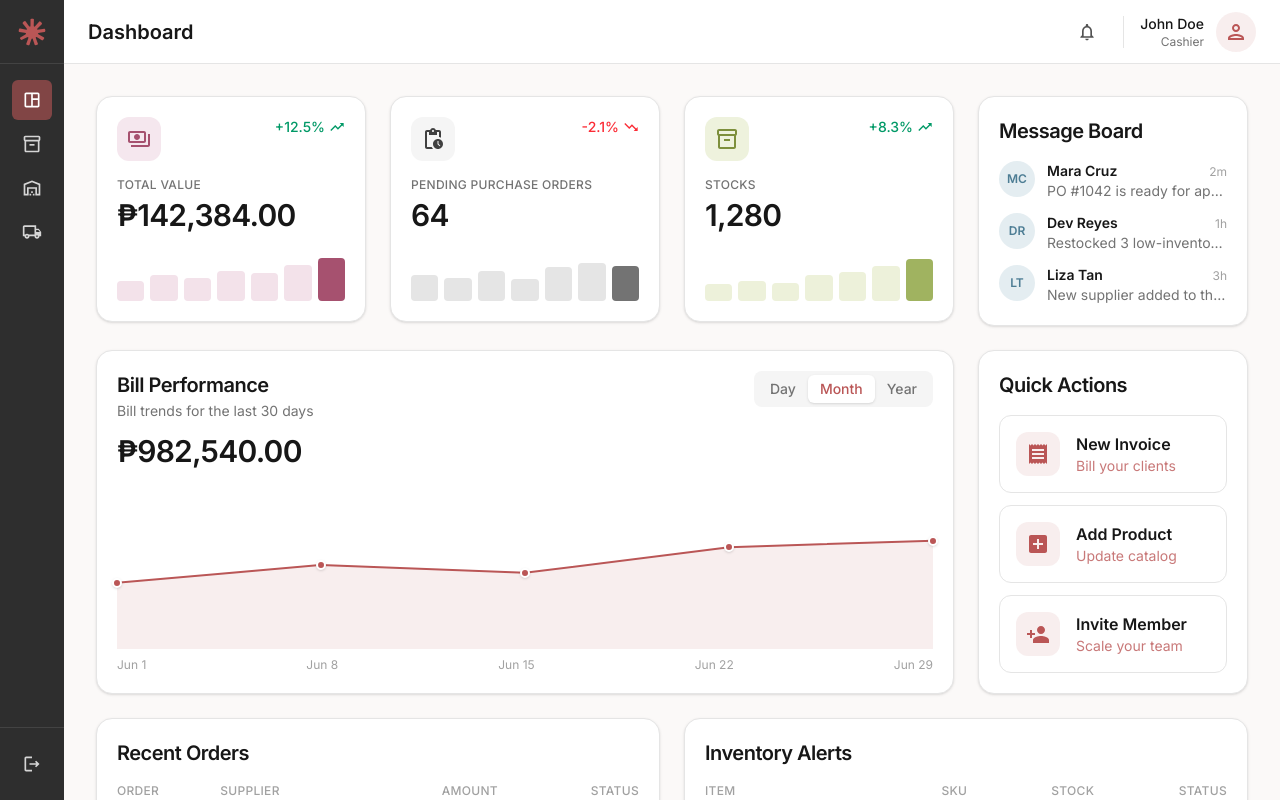
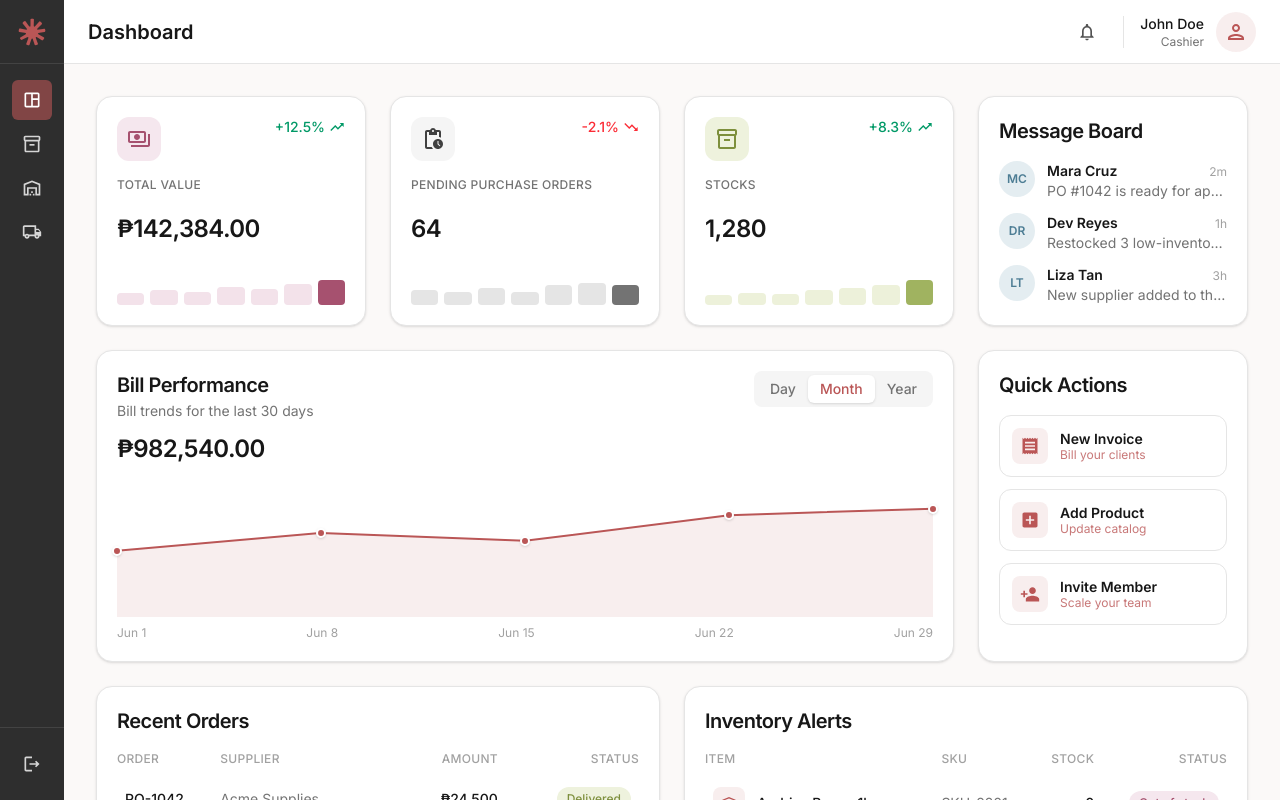
Before and after one commit to DanDeeHub/talli, a Next.js app: page / in a window 1280 px wide. Built offline with nearby package versions, Linux system fonts and the light colour scheme.

Commit message:
fix(dashboard): polish card sizing, alignment, and responsiveness

```diff
--- a/app/Billed.tsx
+++ b/app/Billed.tsx
@@ -74,7 +74,7 @@ export default function Billed() {
             Bill Performance
           </h2>
           <p className="mt-0.5 text-sm text-neutral-500">{subtitle}</p>
-          <p className="mt-3 text-3xl font-semibold tracking-tight text-neutral-900">
+          <p className="mt-3 text-2xl font-semibold tracking-tight text-neutral-900">
             {total}
           </p>
         </div>
@@ -120,7 +120,7 @@ export default function Billed() {
             <div
               key={i}
               style={{ left: `${fx * 100}%`, top: `${fy * 100}%` }}
-              className="group absolute flex h-6 w-6 -translate-x-1/2 -translate-y-1/2 items-center justify-center"
+              className="group absolute flex h-6 w-6 -translate-x-1/2 -translate-y-1/2 cursor-pointer items-center justify-center"
             >
               <span className="h-2.5 w-2.5 rounded-full border-2 border-white bg-primary shadow-sm transition-transform group-hover:scale-125" />
               <div className="pointer-events-none absolute bottom-full left-1/2 mb-2 -translate-x-1/2 whitespace-nowrap rounded-lg bg-neutral-900 px-2.5 py-1.5 text-center opacity-0 shadow-lg transition-opacity duration-150 group-hover:opacity-100">
--- a/app/Footer.tsx
+++ b/app/Footer.tsx
@@ -1,6 +1,6 @@
 export default function Footer() {
   return (
-    <footer className="mt-6 text-center text-xs text-neutral-400">
+    <footer className="mt-auto pt-6 text-center text-xs text-neutral-400">
       © 2026 Soul Coffee. All rights reserved.
     </footer>
   );
--- a/app/QuickActions.tsx
+++ b/app/QuickActions.tsx
@@ -26,16 +26,18 @@ export default function QuickActions() {
           <button
             key={title}
             type="button"
-            className="flex cursor-pointer items-center gap-4 rounded-xl border border-neutral-200 p-4 text-left transition hover:border-primary/40 hover:bg-primary/5"
+            className="flex cursor-pointer items-center gap-3 rounded-xl border border-neutral-200 p-3 text-left transition hover:border-primary/40 hover:bg-primary/5"
           >
-            <span className="flex h-11 w-11 shrink-0 items-center justify-center rounded-xl bg-primary/10 text-primary">
-              <Icon className="h-6 w-6" />
+            <span className="flex h-9 w-9 shrink-0 items-center justify-center rounded-lg bg-primary/10 text-primary">
+              <Icon className="h-5 w-5" />
             </span>
-            <span className="min-w-0">
-              <span className="block font-semibold text-neutral-900">
+            <span className="min-w-0 flex-1">
+              <span className="block truncate text-sm font-semibold leading-tight text-neutral-900">
                 {title}
               </span>
-              <span className="block text-sm text-primary/80">{subtitle}</span>
+              <span className="block truncate text-xs leading-tight text-primary/80">
+                {subtitle}
+              </span>
             </span>
           </button>
         ))}
--- a/app/StatCard.tsx
+++ b/app/StatCard.tsx
@@ -50,7 +50,7 @@ export default function StatCard({
   const trendColor = up ? "text-emerald-600" : "text-red-500";
 
   return (
-    <div className="w-full rounded-2xl border border-neutral-200 bg-white p-5 shadow-sm">
+    <div className="flex h-full w-full flex-col rounded-2xl border border-neutral-200 bg-white p-5 shadow-sm">
       <div className="flex items-start justify-between">
         <div className={`flex h-11 w-11 items-center justify-center rounded-xl ${t.iconBox}`}>
           <Icon className="h-6 w-6" />
@@ -61,22 +61,29 @@ export default function StatCard({
         </span>
       </div>
 
-      <p className="mt-4 text-xs font-medium uppercase tracking-wide text-neutral-500">
+      <p className="mt-4 flex min-h-8 items-start text-xs font-medium uppercase leading-4 tracking-wide text-neutral-500">
         {label}
       </p>
-      <p className="mt-1 text-3xl font-semibold tracking-tight text-neutral-900">
+      <p className="mt-1 text-2xl font-semibold tracking-tight text-neutral-900">
         {value}
       </p>
 
-      <div className="mt-5 flex h-12 items-end gap-1.5">
+      <div className="mt-auto flex h-12 items-end gap-1.5 pt-5">
         {series.map((h, i) => (
           <div
             key={i}
-            style={{ height: `${h}%` }}
-            className={`flex-1 rounded-sm ${
-              i === series.length - 1 ? t.barLast : t.bar
-            }`}
-          />
+            className="group relative flex h-full flex-1 items-end"
+          >
+            <div
+              style={{ height: `${h}%` }}
+              className={`w-full cursor-pointer rounded-sm transition-opacity group-hover:opacity-70 ${
+                i === series.length - 1 ? t.barLast : t.bar
+              }`}
+            />
+            <div className="pointer-events-none absolute bottom-full left-1/2 mb-1.5 -translate-x-1/2 whitespace-nowrap rounded-md bg-neutral-900 px-2 py-1 text-[10px] font-semibold text-white opacity-0 shadow-lg transition-opacity duration-150 group-hover:opacity-100">
+              {h}
+            </div>
+          </div>
         ))}
       </div>
     </div>
--- a/app/page.tsx
+++ b/app/page.tsx
@@ -28,9 +28,9 @@ export default function Home() {
       <div className="flex min-h-0 min-w-0 flex-1 flex-col">
         <Header title={active} onMenuClick={() => setMobileOpen(true)} />
 
-        <main className="flex-1 overflow-y-auto bg-[#fbf9f8] p-6 sm:p-8">
+        <main className="flex flex-1 flex-col overflow-y-auto bg-[#fbf9f8] p-6 sm:p-8">
           {active === "Dashboard" ? (
-            <div className="grid grid-cols-1 items-start gap-6 sm:grid-cols-2 lg:grid-cols-4">
+            <div className="grid grid-cols-1 items-stretch gap-6 sm:grid-cols-2 lg:grid-cols-4">
               <StatCard
                 Icon={PaymentsIcon}
                 label="Total Value"
@@ -55,7 +55,9 @@ export default function Home() {
                 series={[35, 42, 38, 55, 60, 72, 88]}
                 tone="olive"
               />
-              <MessageBoard />
+              <div className="self-stretch">
+                <MessageBoard />
+              </div>
 
               <div className="self-stretch sm:col-span-2 lg:col-span-3">
                 <Billed />
```
